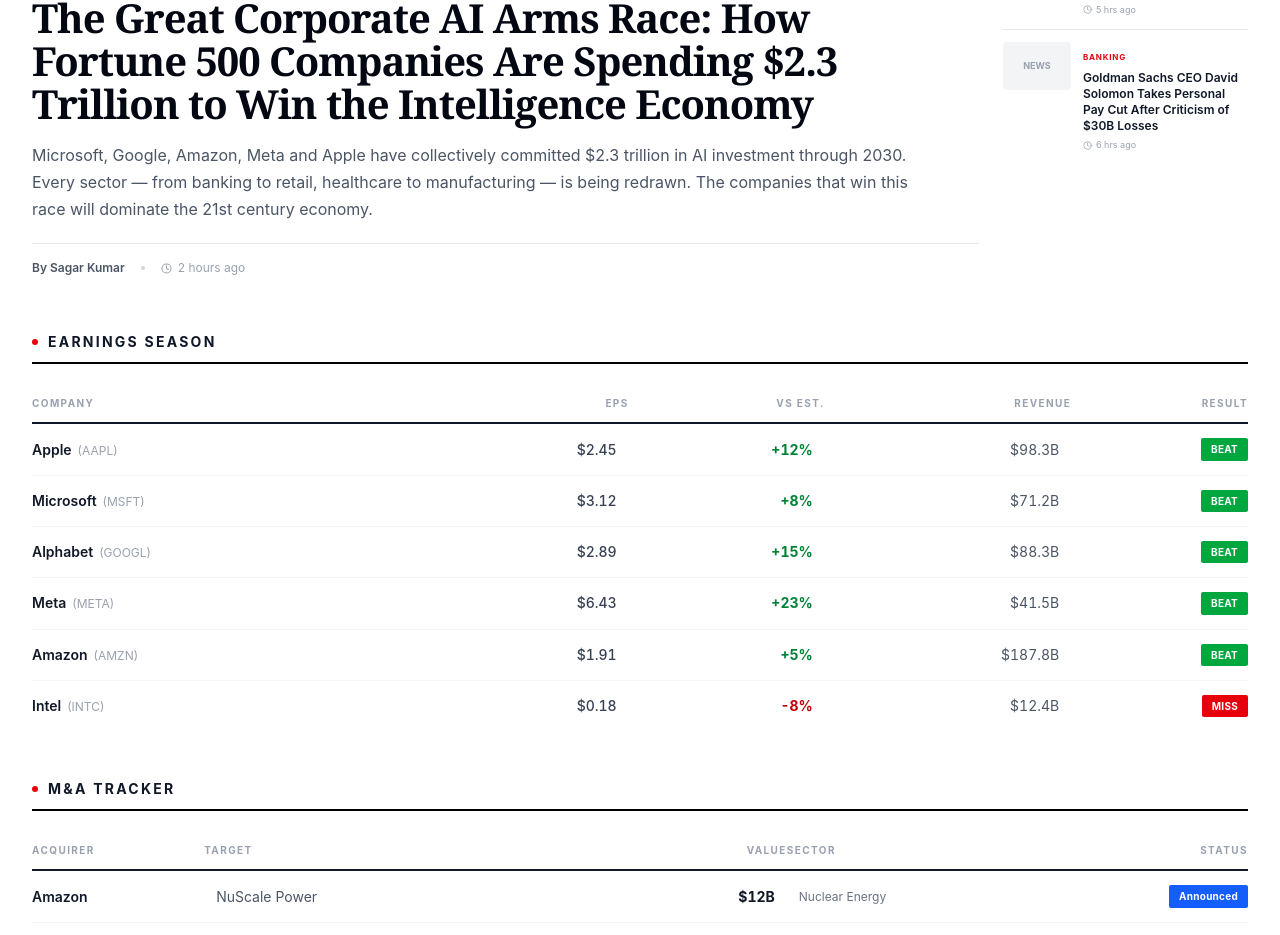
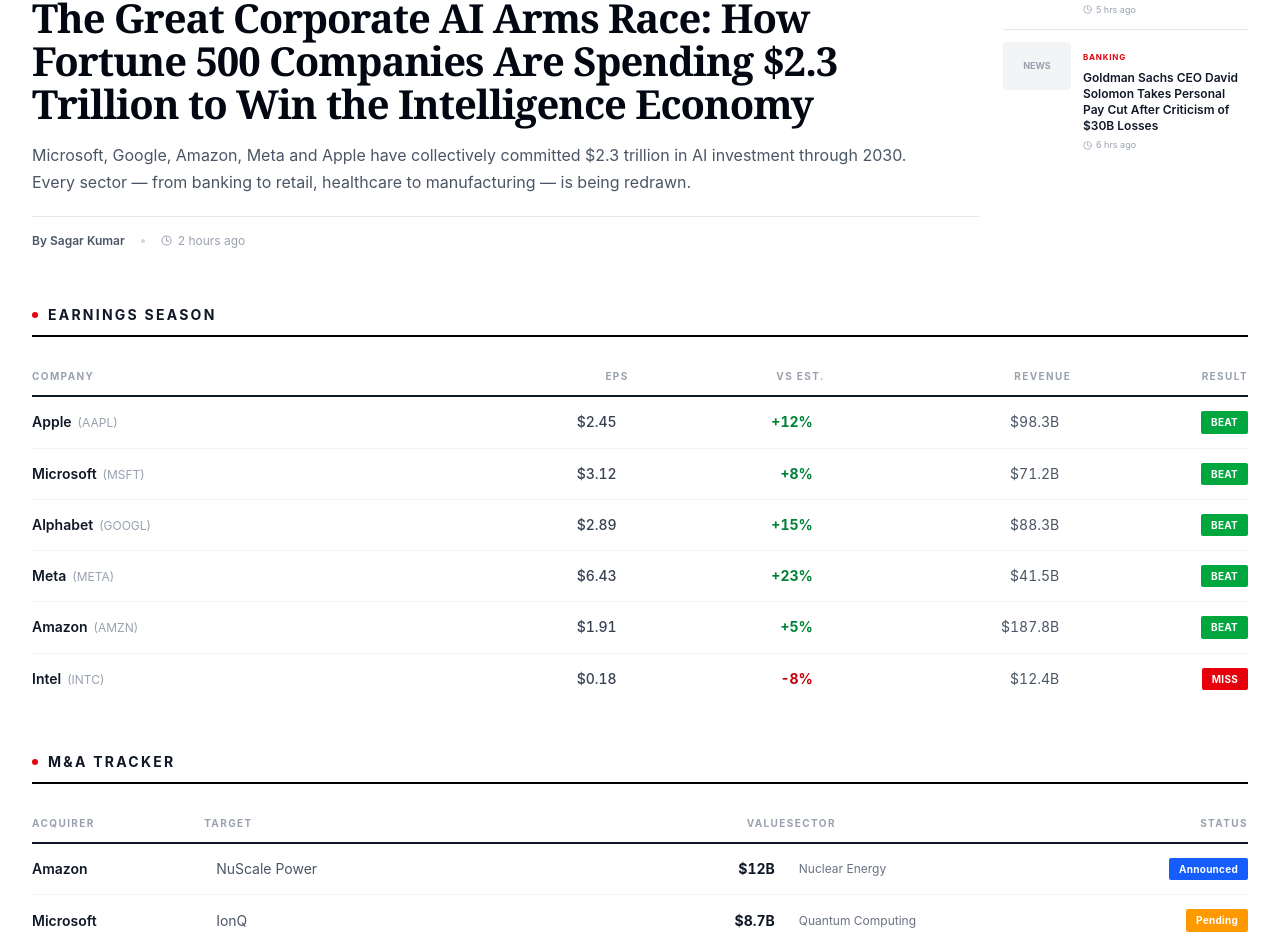
Before and after one commit to abhay-08121999/Abhay-news-paper, a React (Vite) app: page /business-news in a window 1280 px wide. Shown: the part 947-1882 px from the top of the page. Built offline with nearby package versions, Linux system fonts and the light colour scheme; no server answers.

Commit message:
Update businessNewsData.ts

```diff
--- a/src/app/data/businessNewsData.ts
+++ b/src/app/data/businessNewsData.ts
@@ -1,7 +1,6 @@
 /* =========================================================
    BUSINESS NEWS — SHARED DATA
-   Used by BusinessNewsPage and ArticleDetailPage so both
-   read from a single source instead of duplicating content.
+   The Pride Times
 ========================================================= */
 
 export type BusinessArticle = {
@@ -9,224 +8,161 @@ export type BusinessArticle = {
   category: string;
   title: string;
   excerpt?: string;
-  author?: string;
+  author: string;
   time: string;
   image?: string;
+  highlights: string[];
+  sections: { heading: string; body: string }[];
 };
+
+const editorial = (
+  title: string,
+  category: string,
+  excerpt: string,
+  time: string,
+  image?: string,
+  highlights: string[] = [],
+  sections: { heading: string; body: string }[] = []
+): BusinessArticle => ({
+  id: title === HERO_TITLE ? "biz-hero" : "",
+  category,
+  title,
+  excerpt,
+  author: "Sagar Kumar",
+  time,
+  image,
+  highlights,
+  sections,
+});
+
+const HERO_TITLE =
+  "The Great Corporate AI Arms Race: How Fortune 500 Companies Are Spending $2.3 Trillion to Win the Intelligence Economy";
 
 export const hero: BusinessArticle = {
   id: "biz-hero",
   category: "CORPORATE STRATEGY",
-  title:
-    "The Great Corporate AI Arms Race: How Fortune 500 Companies Are Spending $2.3 Trillion to Win the Intelligence Economy",
+  title: HERO_TITLE,
   excerpt:
-    "Microsoft, Google, Amazon, Meta and Apple have collectively committed $2.3 trillion in AI investment through 2030. Every sector — from banking to retail, healthcare to manufacturing — is being redrawn. The companies that win this race will dominate the 21st century economy.",
+    "Microsoft, Google, Amazon, Meta and Apple have collectively committed $2.3 trillion in AI investment through 2030. Every sector — from banking to retail, healthcare to manufacturing — is being redrawn.",
   author: "Sagar Kumar",
   time: "2 hours ago",
   image:
     "https://images.unsplash.com/photo-1554774853-aae0a22c8aa4?crop=entropy&cs=tinysrgb&fit=max&fm=jpg&q=80&w=1080",
+  highlights: [
+    "Large technology companies are committing unprecedented capital to artificial intelligence infrastructure.",
+    "AI investment is increasingly affecting hiring, cloud demand, data centers and enterprise strategy.",
+    "The next phase will be shaped by measurable productivity gains, costs and regulatory decisions.",
+    "Executives are balancing long-term technology bets against near-term shareholder expectations.",
+  ],
+  sections: [
+    {
+      heading: "A new corporate spending cycle",
+      body:
+        "Artificial intelligence has moved from a specialist technology budget into the core investment plans of the world's largest companies. Spending now touches computing capacity, data centers, software, talent and acquisitions, creating a capital cycle that extends well beyond experimental projects.",
+    },
+    {
+      heading: "Why infrastructure is at the center",
+      body:
+        "The biggest commitments are tied to the physical and digital infrastructure required to train and run advanced models. Cloud capacity, specialized processors, networking and electricity have become strategic inputs, while companies compete to secure supply before demand accelerates further.",
+    },
+    {
+      heading: "The pressure on business models",
+      body:
+        "Investors are watching whether these investments translate into higher revenue, lower costs or new products. That question is particularly important for companies spending heavily before the financial benefits are fully visible in quarterly results.",
+    },
+    {
+      heading: "What comes next",
+      body:
+        "The next stage of the corporate AI race will be measured less by announcements and more by deployment. Product adoption, recurring revenue, productivity improvements and disciplined capital allocation will provide clearer evidence of which strategies are working.",
+    },
+  ],
 };
 
 export const maDeals = [
+  { id: 1, acquirer: "Amazon", target: "NuScale Power", value: "$12B", sector: "Nuclear Energy", status: "Announced" },
+  { id: 2, acquirer: "Microsoft", target: "IonQ", value: "$8.7B", sector: "Quantum Computing", status: "Pending" },
+  { id: 3, acquirer: "BlackRock", target: "Global Infrastructure Partners", value: "$12.5B", sector: "Infrastructure", status: "Closed" },
+  { id: 4, acquirer: "JPMorgan", target: "First Republic (Assets)", value: "$10.6B", sector: "Banking", status: "Closed" },
+  { id: 5, acquirer: "Reliance", target: "Disney India", value: "$8.5B", sector: "Media / Streaming", status: "Closed" },
+];
+
+export const earningsNews = [
+  { id: 1, company: "Apple", ticker: "AAPL", eps: "$2.45", beat: "+12%", revenue: "$98.3B", status: "BEAT" },
+  { id: 2, company: "Microsoft", ticker: "MSFT", eps: "$3.12", beat: "+8%", revenue: "$71.2B", status: "BEAT" },
+  { id: 3, company: "Alphabet", ticker: "GOOGL", eps: "$2.89", beat: "+15%", revenue: "$88.3B", status: "BEAT" },
+  { id: 4, company: "Meta", ticker: "META", eps: "$6.43", beat: "+23%", revenue: "$41.5B", status: "BEAT" },
+  { id: 5, company: "Amazon", ticker: "AMZN", eps: "$1.91", beat: "+5%", revenue: "$187.8B", status: "BEAT" },
+  { id: 6, company: "Intel", ticker: "INTC", eps: "$0.18", beat: "-8%", revenue: "$12.4B", status: "MISS" },
+];
+
+const commonSections = (focus: string) => [
   {
-    id: 1,
-    acquirer: "Amazon",
-    target: "NuScale Power",
-    value: "$12B",
-    sector: "Nuclear Energy",
-    status: "Announced",
+    heading: "The development",
+    body: `${focus} is part of a broader corporate story being watched by investors, employees and customers. The immediate announcement provides one data point, but its significance will depend on execution, market demand and how competitors respond.`,
   },
   {
-    id: 2,
-    acquirer: "Microsoft",
-    target: "IonQ",
-    value: "$8.7B",
-    sector: "Quantum Computing",
-    status: "Pending",
+    heading: "Why businesses are watching",
+    body:
+      "Corporate decisions increasingly connect technology, capital allocation and operating strategy. Executives are looking for measurable gains while managing costs, competition and the uncertainty that can accompany large strategic moves.",
   },
   {
-    id: 3,
-    acquirer: "BlackRock",
-    target: "Global Infrastructure Partners",
-    value: "$12.5B",
-    sector: "Infrastructure",
-    status: "Closed",
+    heading: "The wider context",
+    body:
+      "The most useful signals over the coming quarters will be new guidance, investment plans, customer demand and evidence that the strategy is changing operating results. Those indicators can provide a clearer picture than a single announcement.",
   },
   {
-    id: 4,
-    acquirer: "JPMorgan",
-    target: "First Republic (Assets)",
-    value: "$10.6B",
-    sector: "Banking",
-    status: "Closed",
-  },
-  {
-    id: 5,
-    acquirer: "Reliance",
-    target: "Disney India",
-    value: "$8.5B",
-    sector: "Media / Streaming",
-    status: "Closed",
+    heading: "What to watch next",
+    body:
+      "Readers should watch for follow-up filings, company announcements, financing activity and changes in management guidance. These developments will show whether the initial headline develops into a longer-term business shift.",
   },
 ];
 
-export const earningsNews = [
-  {
-    id: 1,
-    company: "Apple",
-    ticker: "AAPL",
-    eps: "$2.45",
-    beat: "+12%",
-    revenue: "$98.3B",
-    status: "BEAT",
-  },
-  {
-    id: 2,
-    company: "Microsoft",
-    ticker: "MSFT",
-    eps: "$3.12",
-    beat: "+8%",
-    revenue: "$71.2B",
-    status: "BEAT",
-  },
-  {
-    id: 3,
-    company: "Alphabet",
-    ticker: "GOOGL",
-    eps: "$2.89",
-    beat: "+15%",
-    revenue: "$88.3B",
-    status: "BEAT",
-  },
-  {
-    id: 4,
-    company: "Meta",
-    ticker: "META",
-    eps: "$6.43",
-    beat: "+23%",
-    revenue: "$41.5B",
-    status: "BEAT",
-  },
-  {
-    id: 5,
-    company: "Amazon",
-    ticker: "AMZN",
-    eps: "$1.91",
-    beat: "+5%",
-    revenue: "$187.8B",
-    status: "BEAT",
-  },
-  {
-    id: 6,
-    company: "Intel",
-    ticker: "INTC",
-    eps: "$0.18",
-    beat: "-8%",
-    revenue: "$12.4B",
-    status: "MISS",
-  },
-];
+const makeArticle = (
+  id: string,
+  category: string,
+  title: string,
+  time: string,
+  focus: string
+): BusinessArticle => ({
+  id,
+  category,
+  title,
+  author: "Sagar Kumar",
+  time,
+  excerpt: `${focus} The development is being followed for its potential effect on corporate strategy, investment and the wider business environment.`,
+  highlights: [
+    `The central development is ${focus.toLowerCase()}.`,
+    "Management strategy and capital allocation will remain important signals.",
+    "Competitor and customer responses could shape the next phase.",
+    "Further disclosures will provide more evidence about the longer-term impact.",
+  ],
+  sections: commonSections(focus),
+});
 
 export const corporateNews: BusinessArticle[] = [
-  {
-    id: "biz-corp-1",
-    category: "LUXURY",
-    title:
-      "LVMH Posts €21B Revenue — Luxury Demand Defies Global Economic Uncertainty",
-    time: "1 hr ago",
-  },
-  {
-    id: "biz-corp-2",
-    category: "RETAIL",
-    title:
-      "Walmart Launches AI-Powered Supply Chain Platform — 50,000 Suppliers Enrolled",
-    time: "2 hrs ago",
-  },
-  {
-    id: "biz-corp-3",
-    category: "ENERGY",
-    title:
-      "Saudi Aramco Overtakes Apple as World's Most Profitable Company in Q1 2026",
-    time: "3 hrs ago",
-  },
-  {
-    id: "biz-corp-4",
-    category: "AEROSPACE",
-    title:
-      "Boeing's 737 MAX Returns to Full Delivery Schedule After 18-Month Production Fix",
-    time: "4 hrs ago",
-  },
-  {
-    id: "biz-corp-5",
-    category: "TELECOM",
-    title:
-      "Reliance Jio Surpasses 500 Million Subscribers — World's Largest Telecom by Users",
-    time: "5 hrs ago",
-  },
-  {
-    id: "biz-corp-6",
-    category: "BANKING",
-    title:
-      "Goldman Sachs CEO David Solomon Takes Personal Pay Cut After Criticism of $30B Losses",
-    time: "6 hrs ago",
-  },
+  makeArticle("biz-corp-1", "LUXURY", "LVMH Posts €21B Revenue — Luxury Demand Defies Global Economic Uncertainty", "1 hr ago", "LVMH has reported €21 billion in revenue"),
+  makeArticle("biz-corp-2", "RETAIL", "Walmart Launches AI-Powered Supply Chain Platform — 50,000 Suppliers Enrolled", "2 hrs ago", "Walmart has launched an AI-powered supply-chain platform"),
+  makeArticle("biz-corp-3", "ENERGY", "Saudi Aramco Overtakes Apple as World's Most Profitable Company in Q1 2026", "3 hrs ago", "Saudi Aramco has reported profit levels that put it ahead of Apple"),
+  makeArticle("biz-corp-4", "AEROSPACE", "Boeing's 737 MAX Returns to Full Delivery Schedule After 18-Month Production Fix", "4 hrs ago", "Boeing is moving toward a fuller 737 MAX delivery schedule"),
+  makeArticle("biz-corp-5", "TELECOM", "Reliance Jio Surpasses 500 Million Subscribers — World's Largest Telecom by Users", "5 hrs ago", "Reliance Jio has crossed 500 million subscribers"),
+  makeArticle("biz-corp-6", "BANKING", "Goldman Sachs CEO David Solomon Takes Personal Pay Cut After Criticism of $30B Losses", "6 hrs ago", "Goldman Sachs CEO David Solomon has taken a personal pay reduction amid criticism"),
 ];
 
 export const startupNews: BusinessArticle[] = [
-  {
-    id: "biz-startup-1",
-    category: "STARTUPS",
-    title:
-      "Anthropic Raises $4B Series E at $40B Valuation — AI Safety Startup Now Among World's Most Valuable",
-    time: "2 hrs ago",
-  },
-  {
-    id: "biz-startup-2",
-    category: "STARTUPS",
-    title:
-      "Indian SaaS Startup Freshworks Acquires Two US Companies in $1.2B Deal",
-    time: "4 hrs ago",
-  },
-  {
-    id: "biz-startup-3",
-    category: "STARTUPS",
-    title:
-      "Rapido Raises $250M as India's Bike-Taxi Market Explodes to 50M Monthly Rides",
-    time: "6 hrs ago",
-  },
-  {
-    id: "biz-startup-4",
-    category: "STARTUPS",
-    title:
-      "SpaceX Valuation Hits $350B — Overtakes Boeing and Airbus Combined",
-    time: "8 hrs ago",
-  },
+  makeArticle("biz-startup-1", "STARTUPS", "Anthropic Raises $4B Series E at $40B Valuation — AI Safety Startup Now Among World's Most Valuable", "2 hrs ago", "Anthropic has raised a $4 billion Series E at a reported $40 billion valuation"),
+  makeArticle("biz-startup-2", "STARTUPS", "Indian SaaS Startup Freshworks Acquires Two US Companies in $1.2B Deal", "4 hrs ago", "Freshworks has announced acquisitions involving two US companies"),
+  makeArticle("biz-startup-3", "STARTUPS", "Rapido Raises $250M as India's Bike-Taxi Market Explodes to 50M Monthly Rides", "6 hrs ago", "Rapido has raised $250 million as India's bike-taxi market expands"),
+  makeArticle("biz-startup-4", "STARTUPS", "SpaceX Valuation Hits $350B — Overtakes Boeing and Airbus Combined", "8 hrs ago", "SpaceX has reached a reported $350 billion valuation"),
 ];
 
-/* =========================================================
-   COMBINED LOOKUP — every clickable Business News article,
-   keyed by id, for the Article Detail page.
-========================================================= */
+export const businessArticles: BusinessArticle[] = [hero, ...corporateNews, ...startupNews];
 
-export const businessArticles: BusinessArticle[] = [
-  hero,
-  ...corporateNews,
-  ...startupNews,
-];
-
-export function getBusinessArticleById(
-  id: string | undefined
-): BusinessArticle | undefined {
+export function getBusinessArticleById(id: string | undefined) {
   return businessArticles.find((a) => a.id === id);
 }
 
-export function getRelatedBusinessArticles(
-  article: BusinessArticle,
-  limit = 4
-): BusinessArticle[] {
+export function getRelatedBusinessArticles(article: BusinessArticle, limit = 4) {
   return businessArticles
-    .filter(
-      (a) => a.id !== article.id && a.category === article.category
-    )
+    .filter((a) => a.id !== article.id && a.category === article.category)
     .slice(0, limit);
 }
```
